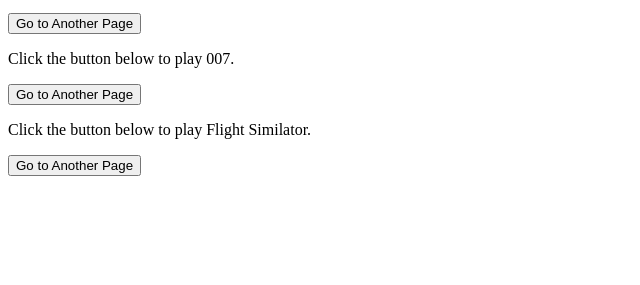
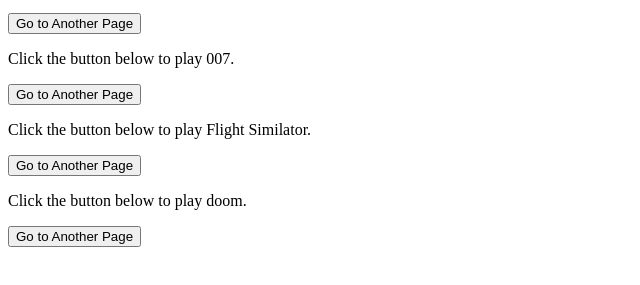
Before and after one commit to Zolipop2012/Games, a plain HTML site: page index.html in a window 1280 px wide. Shown: the part 101-386 px from the top of the page, without its empty margins (0-640 px from the left). Drawn offline with Linux system fonts and the light colour scheme.

Commit message:
Update index.html

```diff
--- a/index.html
+++ b/index.html
@@ -34,5 +34,14 @@
             window.location.href = "Flt.html";
         }
     </script>
+    <p>Click the button below to play doom.</p>
+    <button onclick="redirectToOtherPage4()">Go to Another Page</button>
+
+    <script>
+        function redirectToOtherPage4() {
+            // Redirect to another HTML page
+            window.location.href = "gba-emulator/index.html";
+        }
+    </script>
 </body>
 </html>
```
